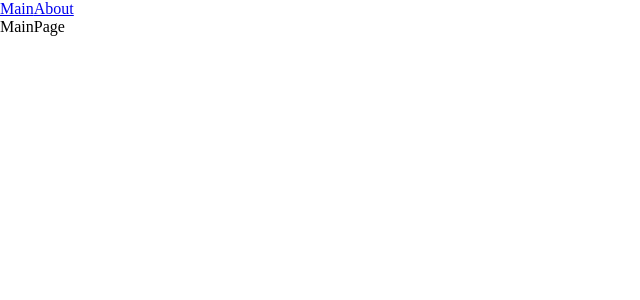
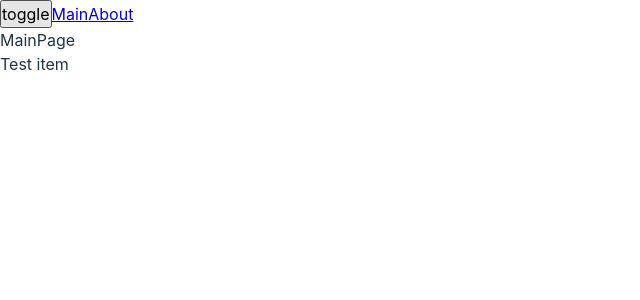
Before and after one commit to aleksey-verin/project-webpack, a React app: page / in a window 1280 px wide. Shown: the top 300 px of the page, without its empty margins (0-640 px from the left). Built offline with nearby package versions, Linux system fonts and the light colour scheme.

Commit message:
feat: added scss vars and dark/light themes

```diff
--- a/src/App.tsx
+++ b/src/App.tsx
@@ -1,17 +1,20 @@
-import { FC, Suspense } from 'react'
-import './index.scss'
-import { BrowserRouter, Route, Routes } from 'react-router-dom'
-import AboutPage from './pages/AboutPage/AboutPage'
-import MainPage from './pages/MainPage/MainPage'
+import { FC, Suspense, useContext, useState } from 'react'
+import './styles/index.scss'
+import { Route, Routes } from 'react-router-dom'
 import { Link } from 'react-router-dom'
 import { AboutPageAsync } from './pages/AboutPage/AboutPage.async'
 import { MainPageAsync } from './pages/MainPage/MainPage.async'
+import { Theme, ThemeContext } from './theme/ThemeContext'
+import { useTheme } from './theme/useTheme'
 
 interface AppProps {}
 
 const App: FC<AppProps> = ({}) => {
+  const { theme, toggleTheme } = useTheme()
+
   return (
-    <BrowserRouter>
+    <div className={`app ${theme}`}>
+      <button onClick={toggleTheme}>toggle</button>
       <Link to={'/'}>Main</Link>
       <Link to={'/about'}>About</Link>
       <Suspense fallback={<div>Loading...</div>}>
@@ -20,7 +23,7 @@
           <Route path={'/'} element={<MainPageAsync />} />
         </Routes>
       </Suspense>
-    </BrowserRouter>
+    </div>
   )
 }
 
--- a/src/index.scss
+++ /dev/null
@@ -1,9 +0,0 @@
-* {
-  margin: 0;
-  padding: 0;
-  box-sizing: border-box;
-}
-
-.app {
-  font-size: 30px;
-}
--- a/src/index.tsx
+++ b/src/index.tsx
@@ -1,4 +1,12 @@
 import ReactDOM from 'react-dom/client'
 import App from './App'
+import { BrowserRouter } from 'react-router-dom'
+import ThemeProvider from './theme/ThemeProvider'
 
-ReactDOM.createRoot(document.getElementById('root') as HTMLElement).render(<App />)
+ReactDOM.createRoot(document.getElementById('root') as HTMLElement).render(
+  <BrowserRouter>
+    <ThemeProvider>
+      <App />
+    </ThemeProvider>
+  </BrowserRouter>
+)
--- a/src/pages/MainPage/MainPage.tsx
+++ b/src/pages/MainPage/MainPage.tsx
@@ -3,7 +3,12 @@
 interface MainPageProps {}
 
 const MainPage: FC<MainPageProps> = ({}) => {
-  return <div>MainPage</div>
+  return (
+    <div>
+      MainPage
+      <div className='styles'>Test item</div>
+    </div>
+  )
 }
 
 export default MainPage
--- /dev/null
+++ b/src/styles/index.scss
@@ -0,0 +1,16 @@
+@import './reset.scss';
+@import './variables/global.scss';
+@import './themes/light.scss';
+@import './themes/dark.scss';
+
+.app {
+  font: var(--font-m);
+  background: var(--bg-color);
+  color: var(--primary-color);
+
+  min-height: 100vh;
+}
+
+// .styles {
+//   @include font-m;
+// }
--- /dev/null
+++ b/src/styles/reset.scss
@@ -0,0 +1,13 @@
+* {
+  margin: 0;
+  padding: 0;
+  box-sizing: border-box;
+}
+
+input,
+button,
+textarea,
+select {
+  margin: 0;
+  font: inherit;
+}
--- /dev/null
+++ b/src/styles/themes/dark.scss
@@ -0,0 +1,6 @@
+.app.dark {
+  --bg-color: #242424;
+
+  --primary-color: rgba(255, 255, 255, 0.87);
+  --secondary-color: #04ff04;
+}
--- /dev/null
+++ b/src/styles/themes/light.scss
@@ -0,0 +1,8 @@
+.app.light {
+  --bg-color: #ffffff;
+
+  --primary-color: #213547;
+  --secondary-color: #ffffff;
+}
+
+// --bg-color: #e8e8ea;
--- /dev/null
+++ b/src/styles/variables/global.scss
@@ -0,0 +1,23 @@
+:root {
+  --font-family-main: Inter, system-ui, Avenir, Helvetica, Arial, sans-serif;
+
+  --font-size-m: 16px;
+  --font-line-m: 24px;
+  --font-m: var(--font-size-m) / var(--font-line-m) var(--font-family-main);
+
+  --font-size-l: 24px;
+  --font-line-l: 32px;
+  --font-l: var(--font-size-l) / var(--font-line-l) var(--font-family-main);
+}
+
+// @mixin font-m {
+//   font-family: $font-family-main;
+//   font-size: $font-size-m;
+//   line-height: $font-line-m;
+// }
+
+// @mixin font-l {
+//   font-family: $font-family-main;
+//   font-size: $font-size-l;
+//   line-height: $font-line-l;
+// }
--- /dev/null
+++ b/src/theme/ThemeContext.ts
@@ -0,0 +1,15 @@
+import { createContext } from 'react'
+
+export enum Theme {
+  LIGHT = 'light',
+  DARK = 'dark',
+}
+
+export interface ThemeContextProps {
+  theme?: Theme
+  setTheme?: (theme: Theme) => void
+}
+
+export const ThemeContext = createContext<ThemeContextProps>({})
+
+export const LOCAL_STORAGE_THEME_KEY = 'theme'
--- /dev/null
+++ b/src/theme/ThemeProvider.tsx
@@ -0,0 +1,24 @@
+import { FC, ReactNode, useMemo, useState } from 'react'
+import { LOCAL_STORAGE_THEME_KEY, Theme, ThemeContext } from './ThemeContext'
+
+interface ThemeProviderProps {
+  children: ReactNode
+}
+
+const defaultValue = (localStorage.getItem(LOCAL_STORAGE_THEME_KEY) as Theme) || Theme.LIGHT
+
+const ThemeProvider: FC<ThemeProviderProps> = ({ children }) => {
+  const [theme, setTheme] = useState<Theme>(defaultValue)
+
+  const defaultProps = useMemo(
+    () => ({
+      theme: theme,
+      setTheme: setTheme,
+    }),
+    [theme]
+  )
+
+  return <ThemeContext.Provider value={defaultProps}>{children}</ThemeContext.Provider>
+}
+
+export default ThemeProvider
--- /dev/null
+++ b/src/theme/useTheme.ts
@@ -0,0 +1,19 @@
+import { useContext } from 'react'
+import { LOCAL_STORAGE_THEME_KEY, Theme, ThemeContext } from './ThemeContext'
+
+interface UseThemeResult {
+  toggleTheme: () => void
+  theme: Theme
+}
+
+export function useTheme(): UseThemeResult {
+  const { setTheme, theme } = useContext(ThemeContext)
+
+  const toggleTheme = () => {
+    const newTheme = theme === Theme.DARK ? Theme.LIGHT : Theme.DARK
+    setTheme(newTheme)
+    localStorage.setItem(LOCAL_STORAGE_THEME_KEY, newTheme)
+  }
+
+  return { theme, toggleTheme }
+}
```
